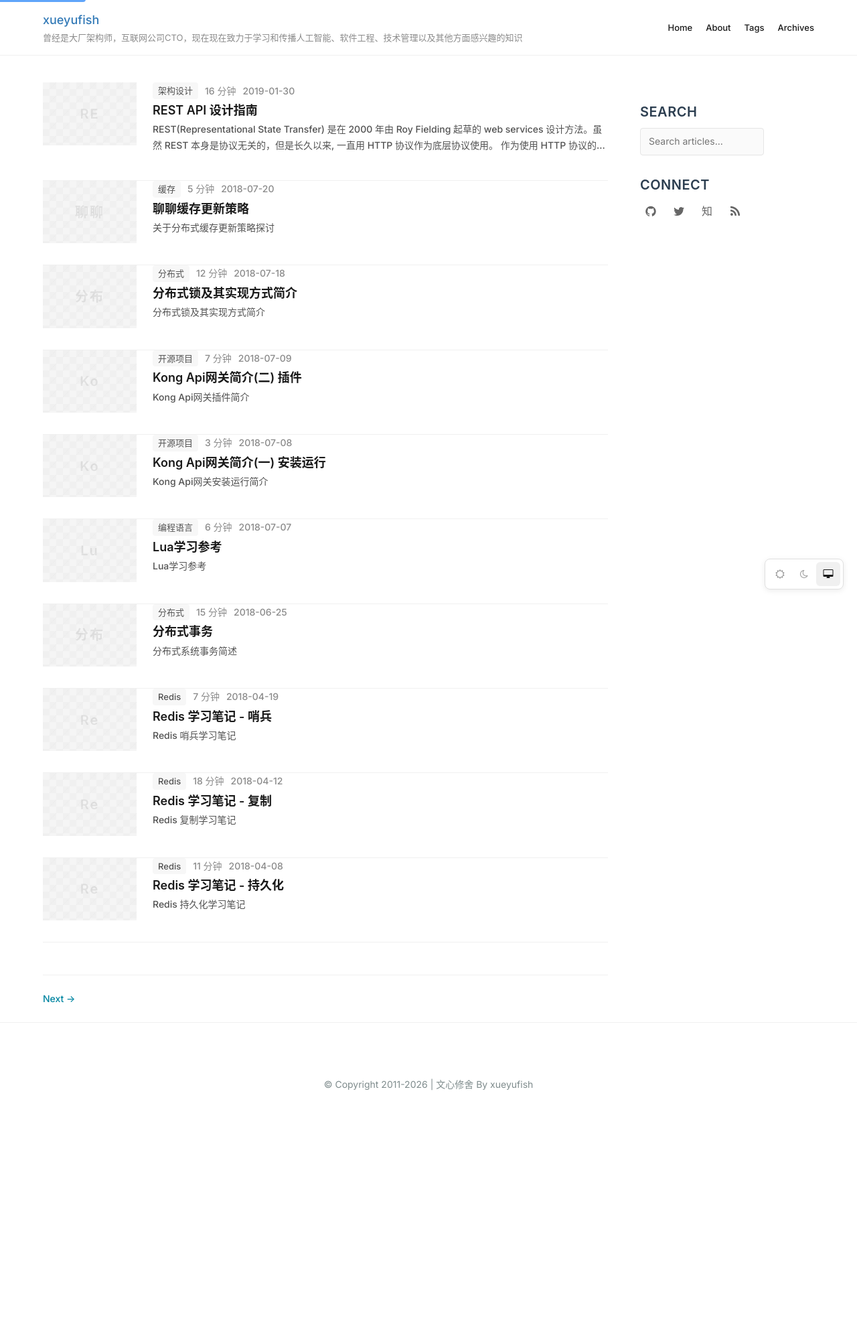
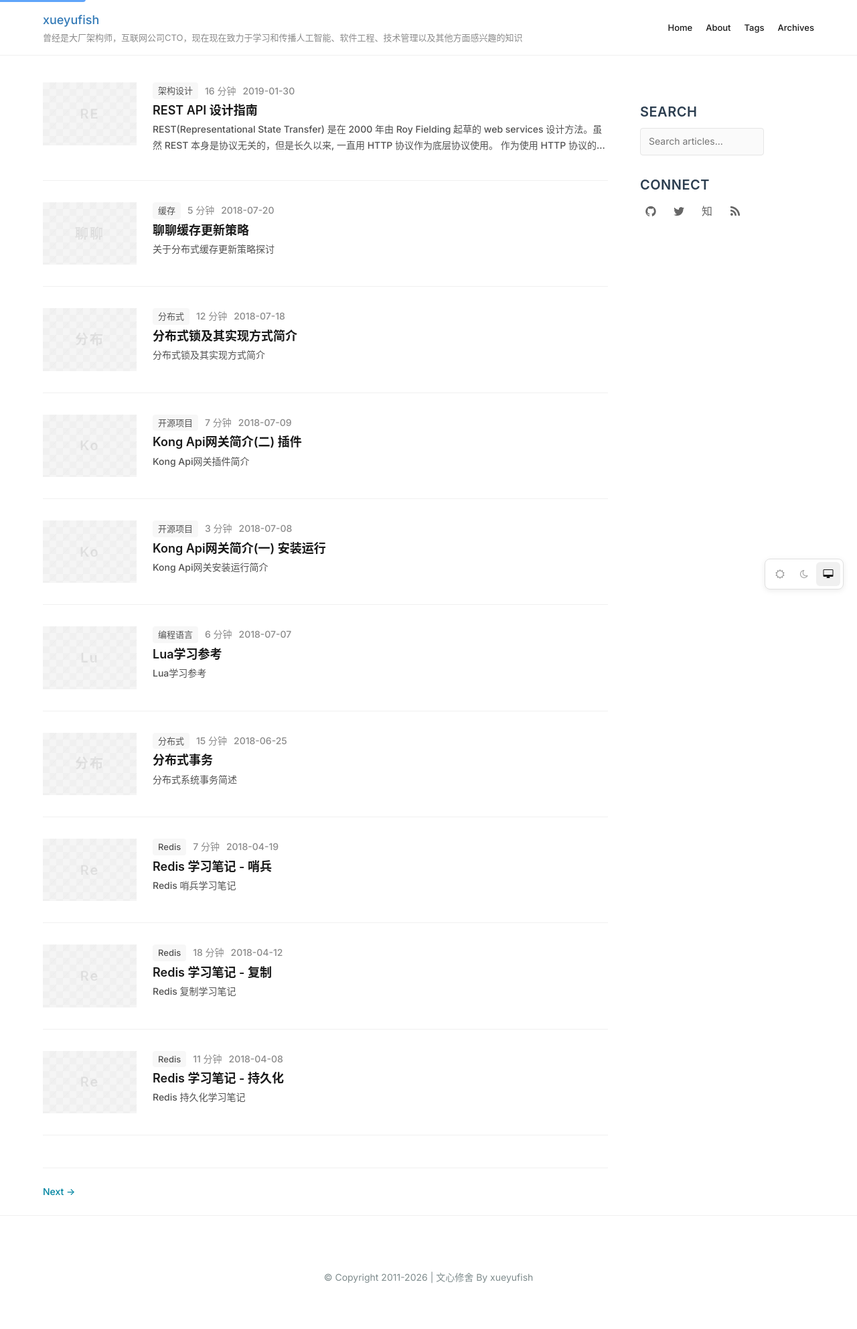
Before and after one commit to xueyufish/xueyufish.github.io, a Jekyll site: the page built from index.html, in a window 1280 px wide. Shown: the whole page at 67% size. Built offline with Jekyll 4.4.1, drawn with Linux system fonts in a browser that asks for light colours; the list of posts is cut into pages by our own code; comment, search, counter and statistics services are not loaded; before the commit the page ends 1696 px from its top, so only the background shows below that.

Commit message:
fix: move article divider to card element matching reference blog
- Move padding-bottom and border-bottom from link to card element
- Add padding-top to consecutive cards for proper spacing
- Divider now sits between cards with 32px padding on each side

```diff
--- a/assets/css/blog.css
+++ b/assets/css/blog.css
@@ -1092,10 +1092,13 @@ body {
   margin-bottom: 0;
   border-radius: 0;
   overflow: hidden;
+  padding-bottom: 32px;
+  border-bottom: 1px solid #f0f0f0;
 }
 
 .home-card+.home-card {
   margin-top: 0;
+  padding-top: 32px;
 }
 
 .home-card-link,
@@ -1104,8 +1107,6 @@ body {
   gap: 24px;
   text-decoration: none;
   color: inherit;
-  padding-bottom: 32px;
-  border-bottom: 1px solid #f0f0f0;
   align-items: flex-start;
 }
 
```
Also changed, not shown: assets/css/main.min.css.
